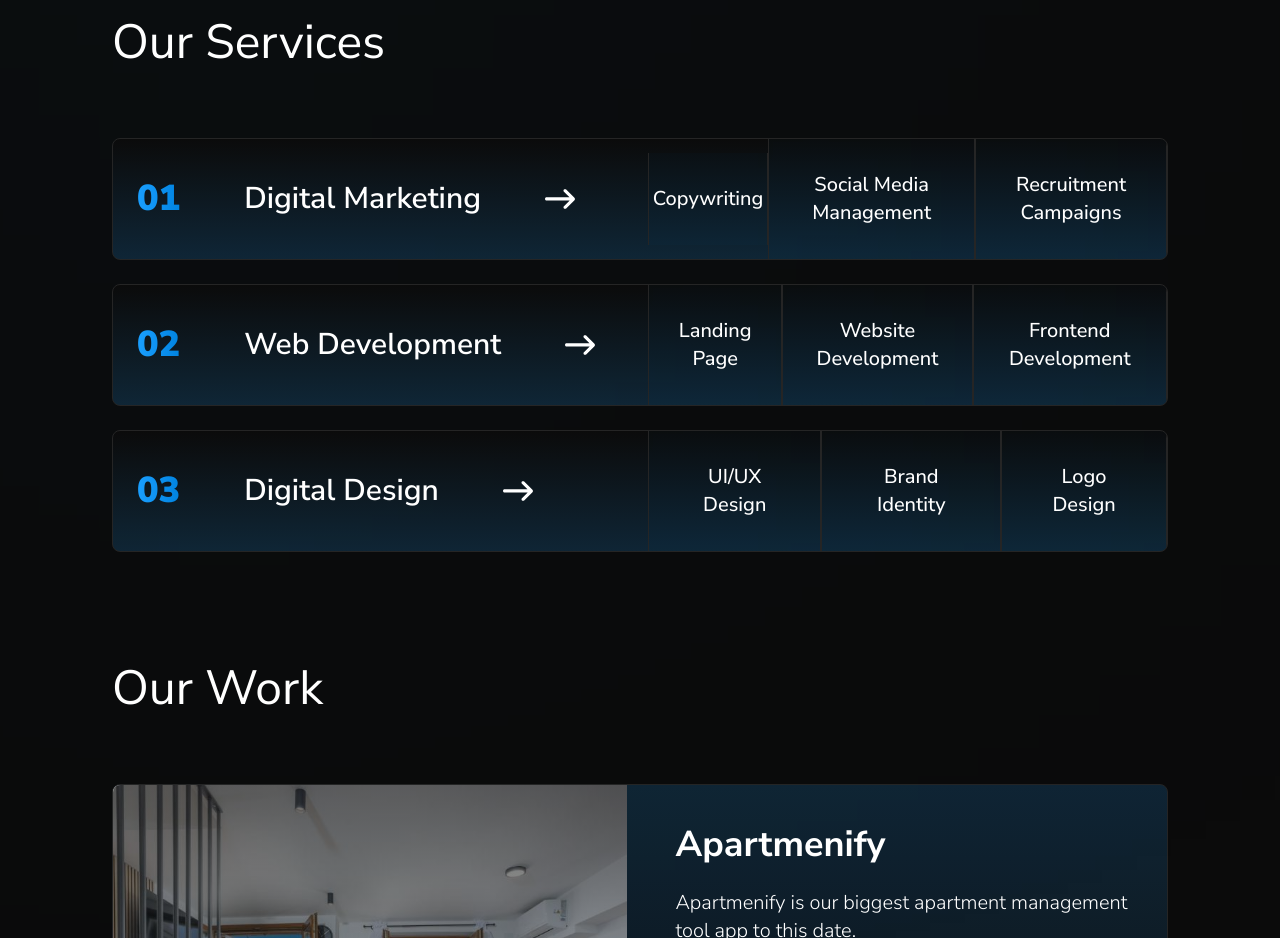
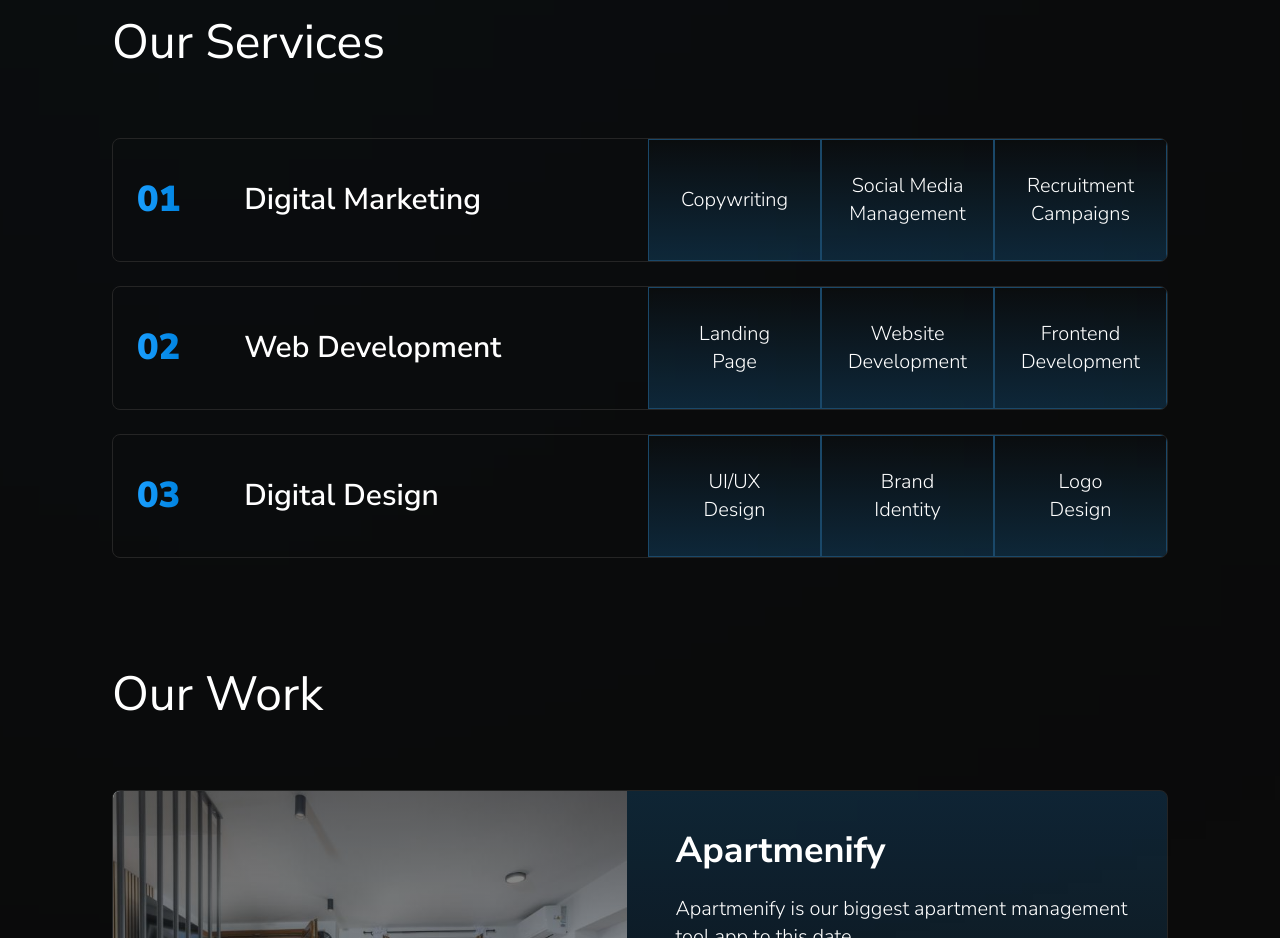
Before and after one commit to zrvnarmarin/BitLyte-Studios-Website, a Next.js app: page / in a window 1280 px wide. Shown: the part 1340-2278 px from the top of the page. Built offline with nearby package versions, Linux system fonts and the light colour scheme.

Commit message:
restyled serviceSection from home page;

```diff
--- a/app/(home-sections)/ServicesSection.tsx
+++ b/app/(home-sections)/ServicesSection.tsx
@@ -35,8 +35,7 @@ export const ServiceCategoryCard = ({
   services,
 }: ServiceCardType) => {
   return (
-    <div className="group relative overflow-hidden w-full grid grid-cols-2 justify-between gap-4 rounded-lg bg-gradient-to-b from-[#0b0b0b] to-[#27a5ff2b] py- border-[0.5px] border-[#252525] z-20">
-
+    <div className="group relative overflow-hidden w-full grid grid-cols-2 justify-between gap-4 rounded-lg border-[0.5px] border-[#252525] z-20">
       <div
         className={`overflow-hidden relative w-fit flex flex-col items-center justify-center p-6 py-8`}
       >
@@ -46,24 +45,22 @@ export const ServiceCategoryCard = ({
               0{id}
             </span>
             {title}
-            <span className="group-hover:scale-105 group-hover:duration-900">
-              <RightArrow />
-            </span>
+            <span className="group-hover:scale-105 group-hover:duration-900"></span>
           </h3>
         </div>
       </div>
 
       {/* Category services */}
-      <div className="flex flex-row items-center justify-center gap-">
+      <div className="flex flex-row items-center justify-center">
         {services.map((service: string) => (
           <Link
             href={`/services/${service}`}
             key={service}
-            className="group flex flex-col gap-6 relative overflow-hidden border-x-[0.5px] border-[#252525]"
+            className="group h-full w-full flex  gap-6 relative overflow-hidden border-[0.5px] border-[#1a4869] bg-gradient-to-b from-[#0b0b0b] to-[#27a5ff2b]"
           >
             {/* Blur background */}
             <div className="w-24 h-24 absolute left-0 bottom-0 bg-gradient-to-r from-[#1A9FFF] to-[#0086E6] z-10 blur-[230px]"></div>
-            <div className="hover:bg-[#e3e3e3] hover:text-[#000000] flex gap-2 items-center justify-center w-full text-[#ffffff] font-medium text-xl lg:text-xl text-center z-20 px-8 py-8">
+            <div className="hover:bg-[#e3e3e3] hover:text-[#000000] flex gap-2 items-center justify-center w-full text-lg xs:text-xl font-light text-[#ffffff] text-center z-20 px-8 py-8">
               {service}
             </div>
           </Link>
--- a/app/page.tsx
+++ b/app/page.tsx
@@ -12,7 +12,7 @@ export default function Home() {
   return (
     <main className="flex min-h-screen h-full flex-col items-center bg-[#0b0b0b]">
       <HeroSection />
-       <WhyUsSection />
+      <WhyUsSection />
       <ServicesSection />
       <ProjectsSection />
       <AchievementsSection />
```
